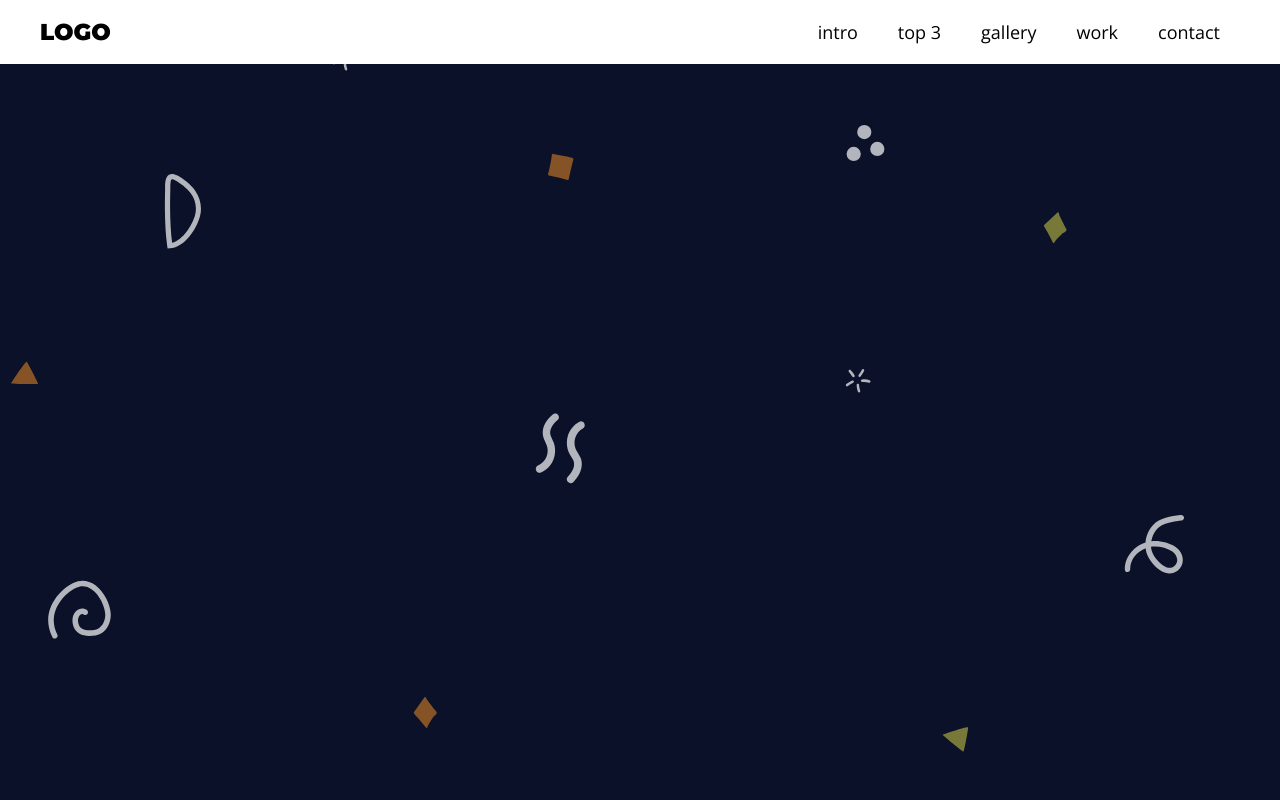
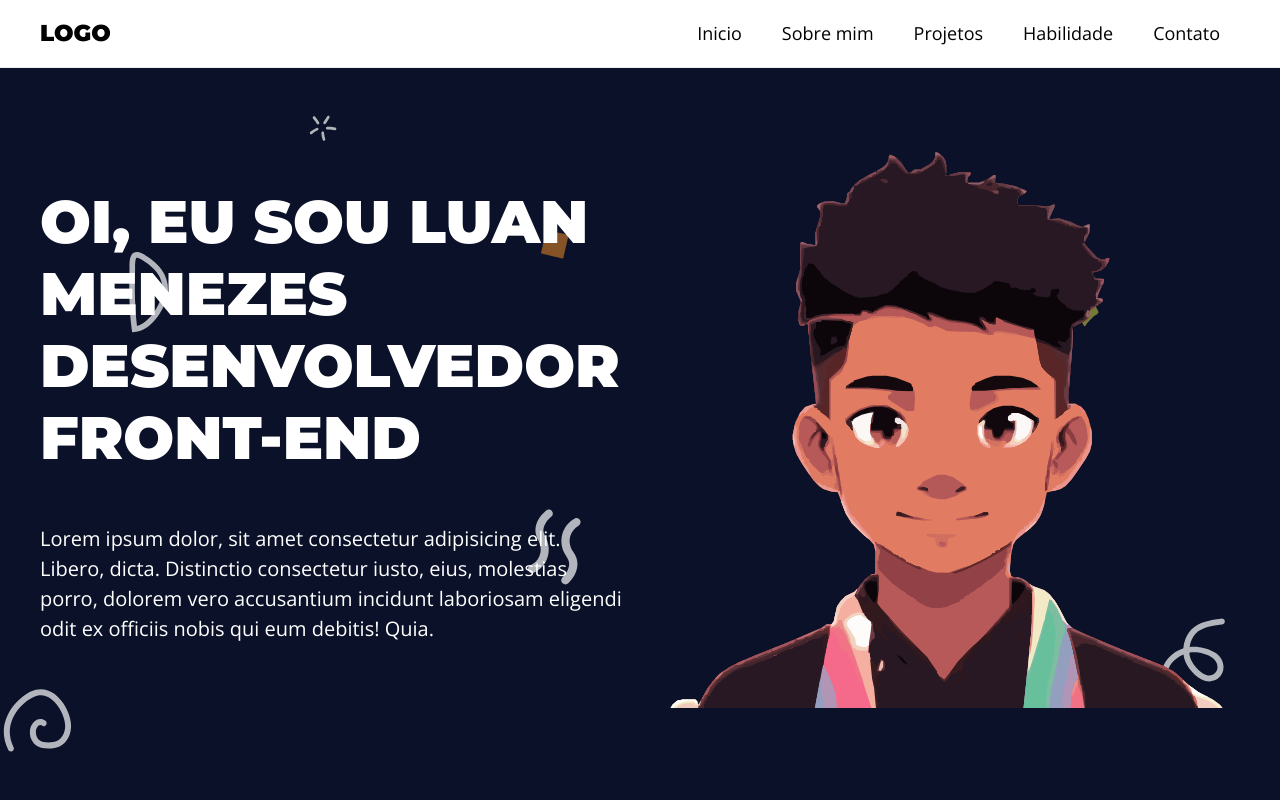
Before and after one commit to LuanBmenez/landing-page, a plain HTML site: page index.html in a window 1280 px wide. Shown: the top 800 px of the page. Drawn offline with nearby package versions, Linux system fonts and the light colour scheme.

Commit message:
atualização foto

```diff
--- /dev/null
+++ b/assets/css/classes.css
@@ -0,0 +1,33 @@
+.main-bg{
+    background-image: url('../images/main.SVG');
+    background-size: cover;
+    background-position: center center;
+    color: var(--white-color);
+}
+
+.white-bg{
+   background: var(--white-color);
+}
+
+.main-content{
+    max-width: 120rem;
+    margin: 0 auto;
+    padding: var(--gap)
+}
+
+.section{
+    min-height: 100vh;
+}
+
+.menu{
+    position: fixed;
+    top: 0;
+    left: 0;
+    right: 0;
+    width: 100%;
+    border-bottom: 0.1rem solid var(--light-gray-color);
+}
+
+.menu-spacing{
+    height: 65px;
+}
--- /dev/null
+++ b/assets/css/elements.css
@@ -0,0 +1,52 @@
+*{
+    margin: 0;
+    padding: 0;
+}
+
+html{
+    font-size: 62.5%;
+}
+
+body{
+    font-family: 'Open Sans', sans-serif;;
+    font-size: 2rem;
+    color: var(--primary-color);
+    line-height: 1.5;
+}
+h1, h2, h3, h4, h5, h6{
+    font-family: 'Montserrat', sans-serif;
+}
+h1{
+    font-size: 6rem;
+    text-transform:uppercase ;
+}
+
+h2{
+    font-size: 5.5rem;
+
+}
+
+h3{
+    font-size: 5rem;
+
+}
+
+h4{
+    font-size: 4.5rem;
+
+}
+
+h5{
+    font-size: 4rem;
+
+}
+
+h6{
+    font-size: 3.5rem;
+
+}
+
+/*CLASSES GERAL*/
+a{
+    text-decoration: none;
+}
--- /dev/null
+++ b/assets/css/menu.css
@@ -0,0 +1,44 @@
+.menu-content{
+    display: flex;
+    justify-content: space-between;
+    align-items: center;
+    padding-top: 0;
+    padding-bottom: 0;
+}
+
+.menu h1 {
+    font-size: 2.3rem;
+    color: var(--Primary-color);
+}
+
+.menu h1 a {
+    color: inherit
+}
+.menu ul {
+    list-style: none;
+    display: flex;
+}
+
+.menu ul li a {
+    display: block;
+    padding: 2rem;
+    font-size: 1.8rem;
+    color:var(--Primary-color);
+    position: relative;
+    }
+
+.menu ul li a:after {
+content: '';
+position: absolute;
+bottom: 1rem;
+left: 50%;
+width: 0;
+height: 0.2rem;
+background: var(--secondary-color);
+transition: all 300ms ease-in-out;
+    }
+
+.menu ul li a:hover::after {
+    width: 50%;
+    left: 25%;
+}
--- a/assets/css/styles.css
+++ b/assets/css/styles.css
@@ -1,137 +1,28 @@
-:root{
-    --Primary-color: #000000;
-    --white-color: #FFFFFF;
-    --light-gray-color:#EEEEEE
-    --gap:3rem;
+.intro-content{
+    position: relative;
+    top: -8rem;
+    display: grid;
+    grid-template-columns: 1fr 1fr;
+    gap: var(--gap);
+    height: 100vh;
 }
 
-*{
-    margin: 0;
-    padding: 0;
-}
-
-html{
-    font-size: 62.5%;
-}
-/*font-family: 'Montserrat', sans-serif;
-font-family: 'Open Sans', sans-serif;
-*/
-
-body{
-    font-family: 'Open Sans', sans-serif;;
-    font-size: 2rem;
-    color: var(--primary-color);
-}
-h1, h2, h3, h4, h5, h6{
-    font-family: 'Montserrat', sans-serif;
-}
-h1{
-    font-size: 6rem;
-    text-transform:uppercase ;
-}
-
-h2{
-    font-size: 5.5rem;
+.intro-text-content, .intro-img{
+    display: flex;
+    flex-flow: column wrap;
+    justify-content: center;
 
 }
 
-h3{
-    font-size: 5rem;
+.intro-text-content h2{
+font-size: 6rem;
+margin-bottom: 5rem;
+text-transform: uppercase;
+line-height: 1.2;
+}
+
+.intro-img img{
+    max-width: 100%;
+    height: auto;
 
 }
-
-h4{
-    font-size: 4.5rem;
-
-}
-
-h5{
-    font-size: 4rem;
-
-}
-
-h6{
-    font-size: 3.5rem;
-
-}
-
-/*CLASSES GERAL*/
-a{
-    text-decoration: none;
-}
-
-.main-bg{
-    background-image: url('../images/main.SVG');
-    background-size: cover;
-    background-position: center center;
-    color: var(--white-color);
-}
-
-.white-bg{
-   background: var(--white-color);
-}
-
-.main-content{
-    max-width: 1200px;
-    margin: 0 auto;
-
-}
-
-.section{
-    min-height: 100vh;
-}
-
-.menu{
-    background: var(--white-color);
-    position: fixed;
-    top: 0;
-    left: 0;
-    right: 0;
-    width: 100%;
-    border-bottom: 1px solid var(--light-gray-color);
-}
-
-.menu-content{
-    display: flex;
-    justify-content: space-between;
-    align-items: center;
-    padding-top: 0;
-    padding-bottom: 0;
-}
-
-.menu h1 {
-    font-size: 2.3rem;
-    color: var(--Primary-color);
-}
-
-.menu h1 a {
-    color: inherit
-}
-.menu ul {
-    list-style: none;
-    display: flex;
-}
-
-.menu ul li a {
-    display: block;
-    padding: 2rem;
-    font-size: 1.8rem;
-    color:var(--Primary-color);
-    position: relative;
-    }
-
-.menu ul li a:after {
-content: '';
-position: absolute;
-bottom: 1rem;
-left: 50%;
-width: 0;
-height: 0.2rem;
-background: crimson;
-transition: all 300ms ease-in-out;
-    }
-
-.menu ul li a:hover::after {
-    width: 50%;
-    left: 25%;
-}
--- /dev/null
+++ b/assets/css/variables.css
@@ -0,0 +1,7 @@
+:root{
+    --Primary-color: #000000;
+    --white-color: #FFFFFF;
+    --light-gray-color:#EEEEEE;
+    --secondary-color: crimson;
+    --gap:3rem;
+}
--- a/index.html
+++ b/index.html
@@ -1,30 +1,57 @@
 <!DOCTYPE html>
 <html lang="pt-BR">
   <head>
-    <meta charset="UTF-8">
-    <meta name="viewport" content="width=device-width, initial-scale=1.0">
+    <meta charset="UTF-8" />
+    <meta name="viewport" content="width=device-width, initial-scale=1.0" />
     <title>Landing page</title>
-    <link href="https://fonts.googleapis.com/css2?family=Montserrat:ital,wght@0,900;1,900&family=Open+Sans:ital,wght@0,300..800;1,300..800&display=swap" rel="stylesheet">
-    <link rel="stylesheet" href="assets/css/styles.css">
+    <link
+      href="https://fonts.googleapis.com/css2?family=Montserrat:ital,wght@0,900;1,900&family=Open+Sans:ital,wght@0,300..800;1,300..800&display=swap"
+      rel="stylesheet"
+    />
+    <link rel="stylesheet" href="assets/css/elements.css" />
+    <link rel="stylesheet" href="assets/css/classes.css" />
+    <link rel="stylesheet" href="assets/css/variables.css" />
+    <link rel="stylesheet" href="assets/css/menu.css" />
+    <link rel="stylesheet" href="assets/css/styles.css" />
   </head>
   <body class="main-bg">
     <!-- iNICIO MENU-->
-  <Aside class="menu">
-    <section class="main-content menu-content">
-    <H1>
+    <aside class="menu white-bg">
+      <div class="main-content menu-content">
+        <h1>
           <a href="#">LOGO</a>
-    </H1>
-        <NAV>
+        </h1>
+        <nav>
           <ul>
-                <li><a href="#">intro</a></li>
-                <li><a href="#">top 3</a></li>
-                <li><a href="#">gallery</a></li>
-                <li><a href="#">work</a></li>
-                <li><a href="#">contact</a></li>
+            <li><a href="#">Inicio</a></li>
+            <li><a href="#">Sobre mim</a></li>
+            <li><a href="#">Projetos</a></li>
+            <li><a href="#">Habilidade</a></li>
+            <li><a href="#">Contato</a></li>
           </ul>
-        </NAV>
+        </nav>
+      </div>
+    </aside>
+
+    <div class="menu-spacing"></div>
+
+    <section class="intro main-bg section">
+      <div class="main-content intro-content">
+        <div class="intro-text-content">
+          <h2>Oi, eu sou Luan Menezes desenvolvedor Front-end</h2>
+          <p>
+            Lorem ipsum dolor, sit amet consectetur adipisicing elit. Libero,
+            dicta. Distinctio consectetur iusto, eius, molestias porro, dolorem
+            vero accusantium incidunt laboriosam eligendi odit ex officiis nobis
+            qui eum debitis! Quia.
+          </p>
+        </div>
+        <div class="intro-img">
+          <img src="assets/images/avatar.svg" alt="meu avatar" />
+        </div>
+      </div>
     </section>
-  </Aside>
-  <section class="section"></section>
+
+    <section class="white-bg section"></section>
   </body>
 </html>
```
Also changed, not shown: assets/images/AVATAR.png (added), assets/images/avatar.svg (added). Lines whose indentation alone changed are shown as unchanged.
